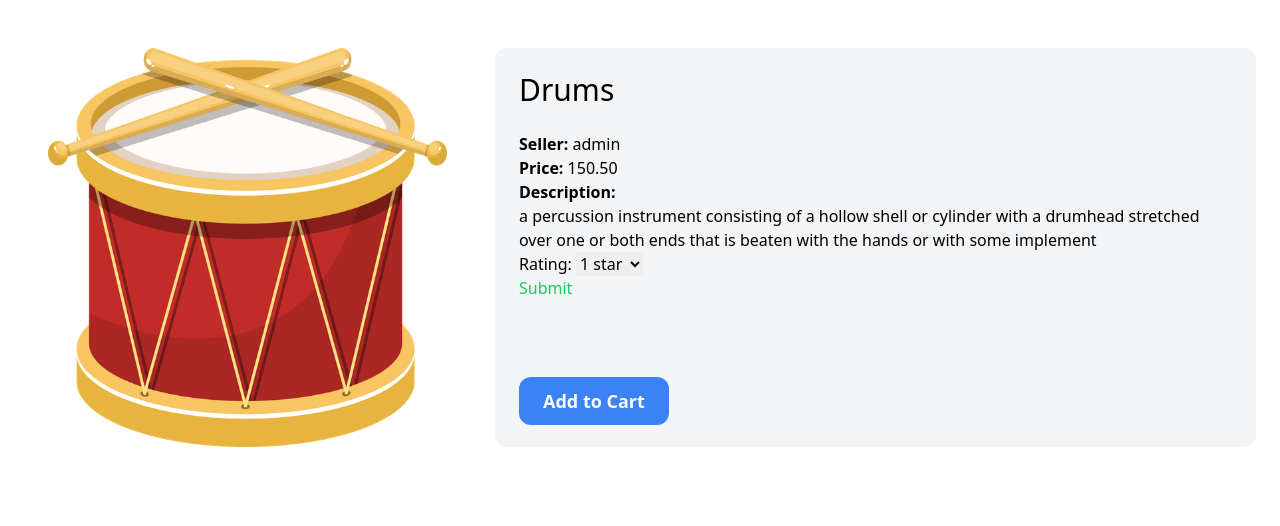
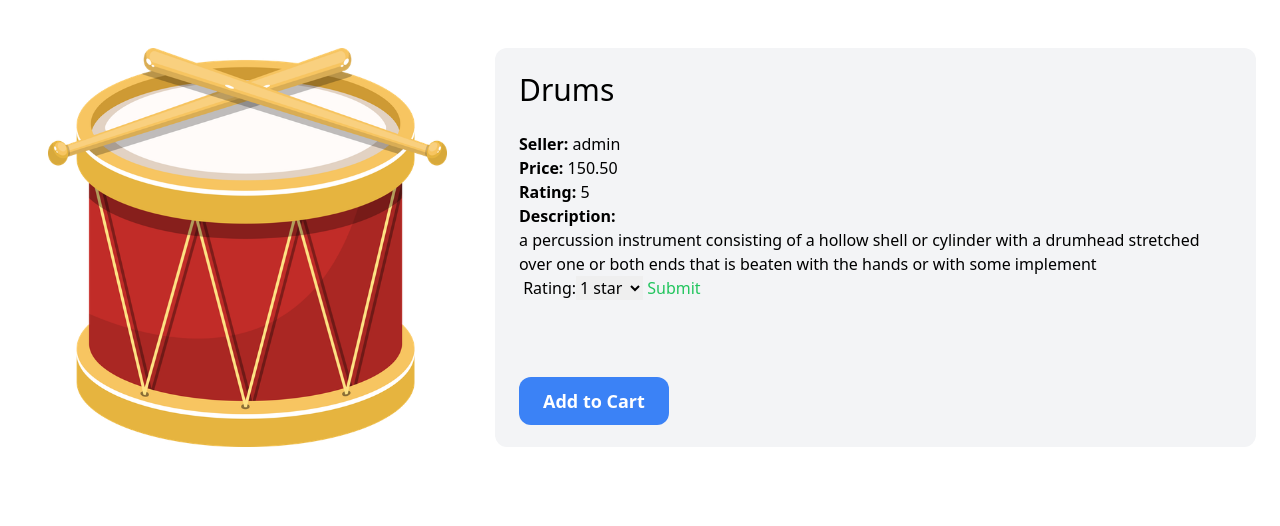
Before and after one commit to JonaszWisniewski/MusicStore, a Django app: page /products/20 in a window 1280 px wide. Shown: the part 72-598 px from the top of the page. Run offline with Django 3.2, Linux system fonts and the light colour scheme; data comes from the database, SQL or seed files in the repository; both versions use the stored data as it was after the commit; data that the repository does not hold is empty; parts of the project's set-up code (start-up, migrations or seed data) failed here and were passed over; some libraries are stand-ins or nearby versions.

Commit message:
adding review functionality

```diff
--- a/products/forms.py
+++ b/products/forms.py
@@ -47,7 +47,9 @@ class EditProductForm(forms.ModelForm):
 class CouponCodeForm(forms.Form):
     code = forms.CharField(required=False)
 
+
+
 class AddRatingForm(forms.ModelForm):
     class Meta:
         model = Product
-        fields= ('rating',)
+        fields = ('rating',)
--- a/products/templates/products/product_detail.html
+++ b/products/templates/products/product_detail.html
@@ -12,14 +12,17 @@
         <h1 class="mb-6 text-3xl">{{ product.name }}</h1>
         <p class="text-black-700"><strong>Seller: </strong>{{ product.created_by }}</p>
         <p class="text-black-700"><strong>Price: </strong>{{ product.price }}</p>
+        <p class="text-black-700"><strong>Rating: </strong>{{ product.rating }}</p>
+
         {% if product.description %}
         <p class="text-black-700"><strong>Description: </strong><br>{{ product.description }}</p>
         {% endif %}
 
-        <form method="post" enctype="multipart/form-data">
+        <form method="post" action="{% url 'products:detail' product.id %}" enctype="multipart/form-data">
             {% csrf_token %}
 
-            {{ form.as_p}}
+            <label class="inline-block mb-2 mt-2 font-medium"></label>
+            {{ form }}
 
             <input class="inline-block text-green-500" type="submit">
 
--- a/products/views.py
+++ b/products/views.py
@@ -10,10 +10,12 @@ def detail(request, pk):
     print(related_products)
     if request.method == 'POST':
         print("test")
-        form = AddRatingForm(request.POST)
+        form = AddRatingForm(request.POST, instance=product)
         if form.is_valid():
-            product = form.save(commit=False)
-            product.save()
+            rating = form.save(commit=False)
+            rating.save()
+
+
 
             return redirect('products:detail', pk=product.id)
         else:
@@ -38,6 +40,7 @@ def new_product(request):
         if form.is_valid():
             product = form.save(commit=False)
             product.created_by = request.user
+            print(product)
             product.save()
 
 
```
Also changed, not shown: db.sqlite3, media/product_images/bass.jpg, media/product_images/catchest_urqJWBZ.webp, products/migrations/0010_auto_20240329_1837.py, products/migrations/0010_product_rating.py (deleted), products/migrations/0011_auto_20240328_1816.py (deleted), products/migrations/0012_auto_20240328_1840.py (deleted), products/migrations/0014_auto_20240328_2007.py (deleted), products/migrations/0015_alter_product_image.py (deleted), products/migrations/0016_alter_product_rating.py (deleted).
